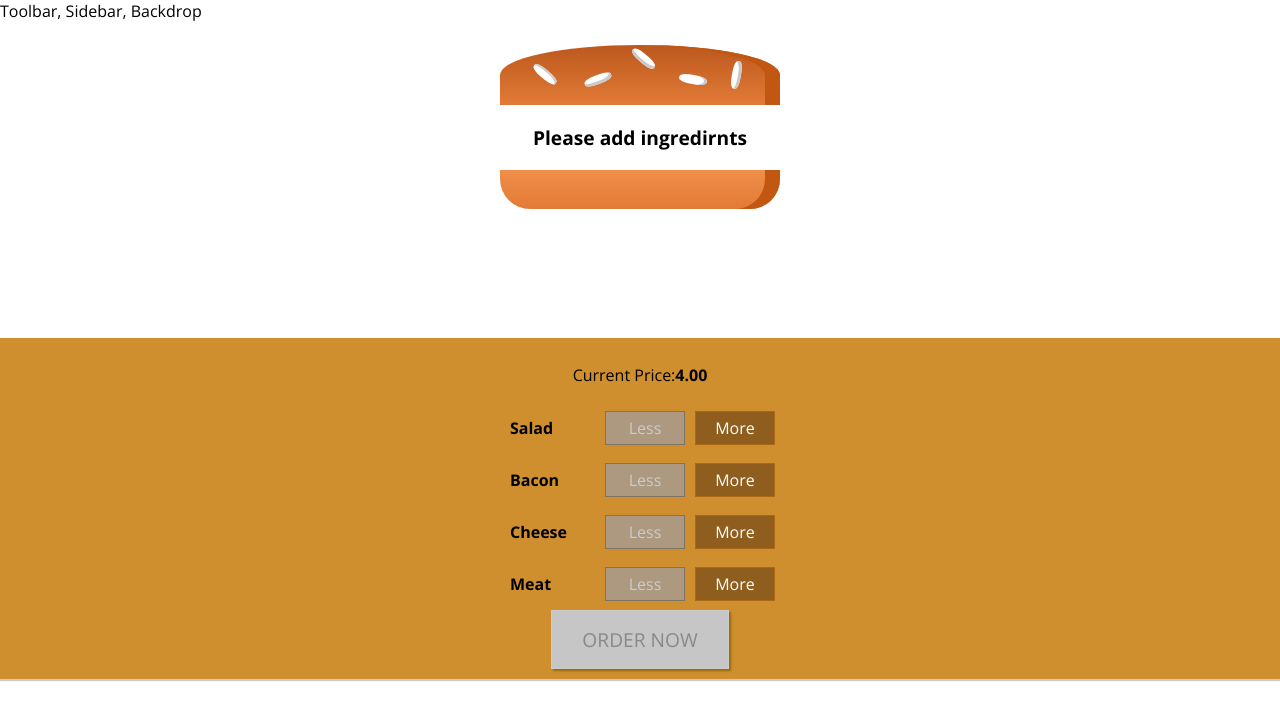
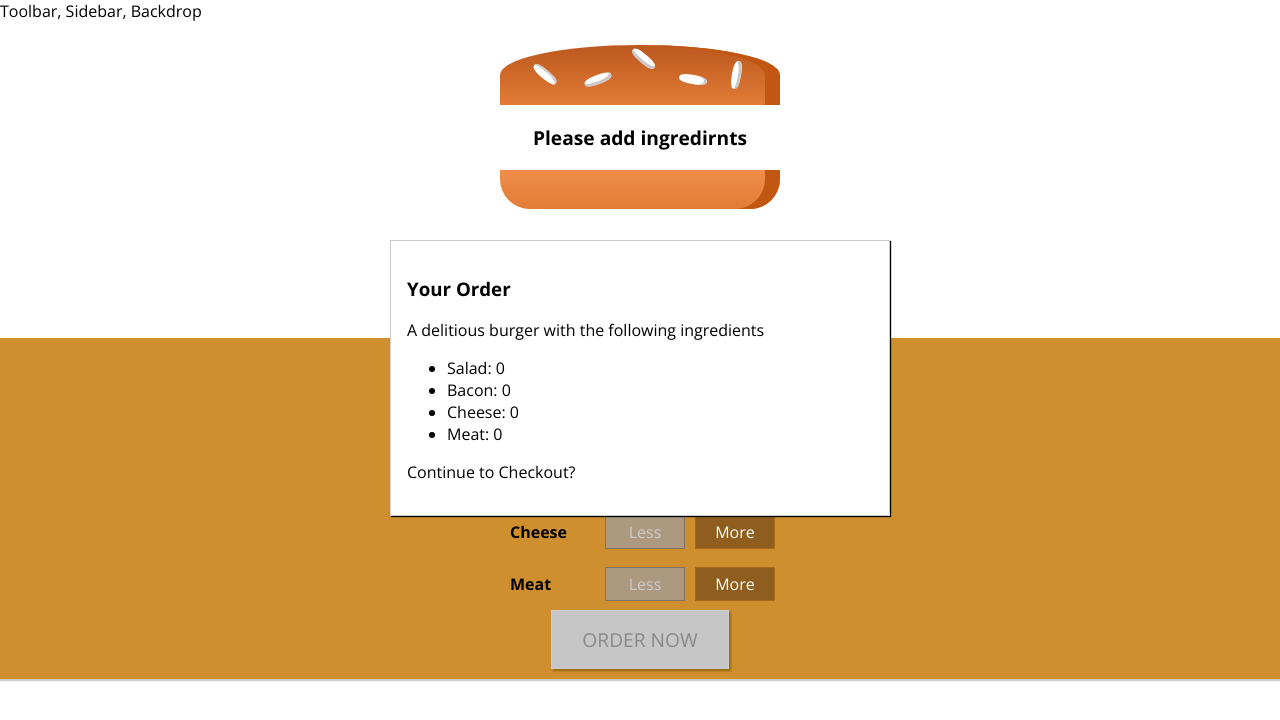
Before and after one commit to Sunshinet/MyBurger-React-project, a React app: page / in a window 1280 px wide. Shown: the top 720 px of the page. Built offline with nearby package versions, Linux system fonts and the light colour scheme.

Commit message:
orderSummery and modal box added

```diff
--- /dev/null
+++ b/src/components/Burger/OrderSummery/OrderSummery.js
@@ -0,0 +1,24 @@
+import React from 'react';
+
+const orderSummery = (props) =>{
+    const ingredientSummery = Object.keys(props.ingredients)
+    .map(igKey => {
+        return (
+            <li key = {igKey}>
+            <span style={{textTransform:'capitalize'}}>{igKey}</span>: {props.ingredients[igKey]}
+            </li>
+        );
+    })
+   return(
+       <React.Fragment>
+            <h3>Your Order</h3>
+            <p>A delitious burger with the following ingredients</p>
+            <ul>
+                {ingredientSummery}
+            </ul>
+            <p>Continue to Checkout?</p>
+        </React.Fragment>
+   );
+}
+
+export default orderSummery;
--- /dev/null
+++ b/src/components/UI/Modal/Modal.css
@@ -0,0 +1,20 @@
+.Modal {
+    position: fixed;
+    z-index: 500;
+    background-color: white;
+    width: 70%;
+    border: 1px solid #ccc;
+    box-shadow: 1px 1px 1px black;
+    padding: 16px;
+    left: 15%;
+    top: 30%;
+    box-sizing: border-box;
+    transition: all 0.3s ease-out;
+}
+
+@media (min-width: 600px) {
+    .Modal {
+        width: 500px;
+        left: calc(50% - 250px);
+    }
+}
--- /dev/null
+++ b/src/components/UI/Modal/Modal.js
@@ -0,0 +1,9 @@
+import React from 'react';
+import classes from './Modal.css';
+const modal = (props) => (
+    <div className = {classes.Modal}>
+        {props.children}
+    </div>
+);
+
+export default modal;
--- a/src/containers/BurgerBuilder/BurgerBuilder.js
+++ b/src/containers/BurgerBuilder/BurgerBuilder.js
@@ -1,6 +1,8 @@
 import React, { Component } from 'react';
 import Burger from '../../components/Burger/Burger';
 import BuildControls from '../../components/Burger/BuildControls/BuildControls';
+import Modal from '../../components/UI/Modal/Modal';
+import OrderSummery from '../../components/Burger/OrderSummery/OrderSummery';
 
 const INGREDIENT_PRICES = {
         salad: 0.5,
@@ -69,6 +71,9 @@
         }
         return (
             <React.Fragment>
+            <Modal>
+                <OrderSummery ingredients= {this.state.ingredients}/>
+            </Modal>
                <Burger ingredients= {this.state.ingredients}/>
                <BuildControls
                ingredientAdded = {this.addIngredientHandler}
```
Also changed, not shown: src/components/UI/Backdrop/Backdrop.js (added).
